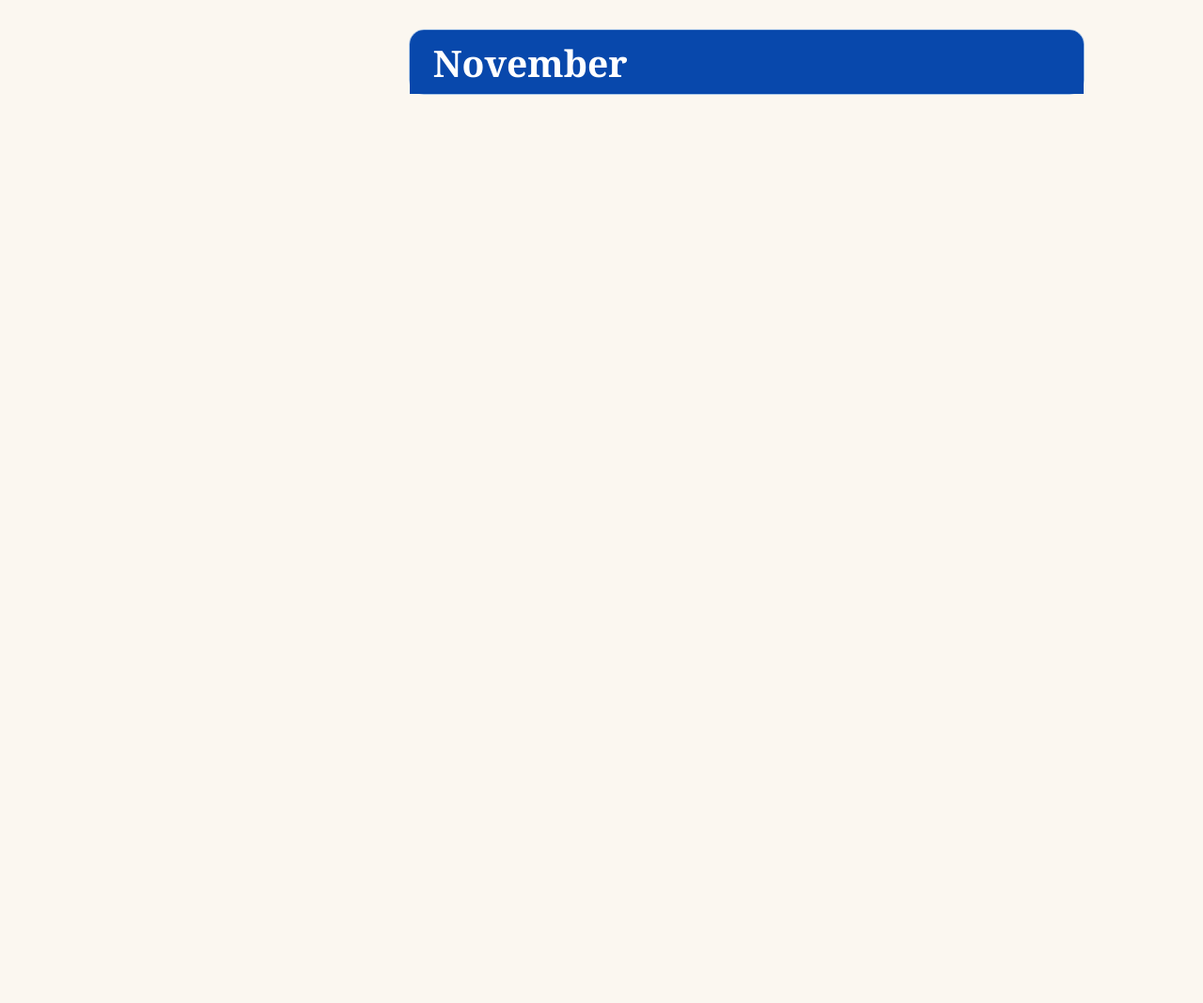
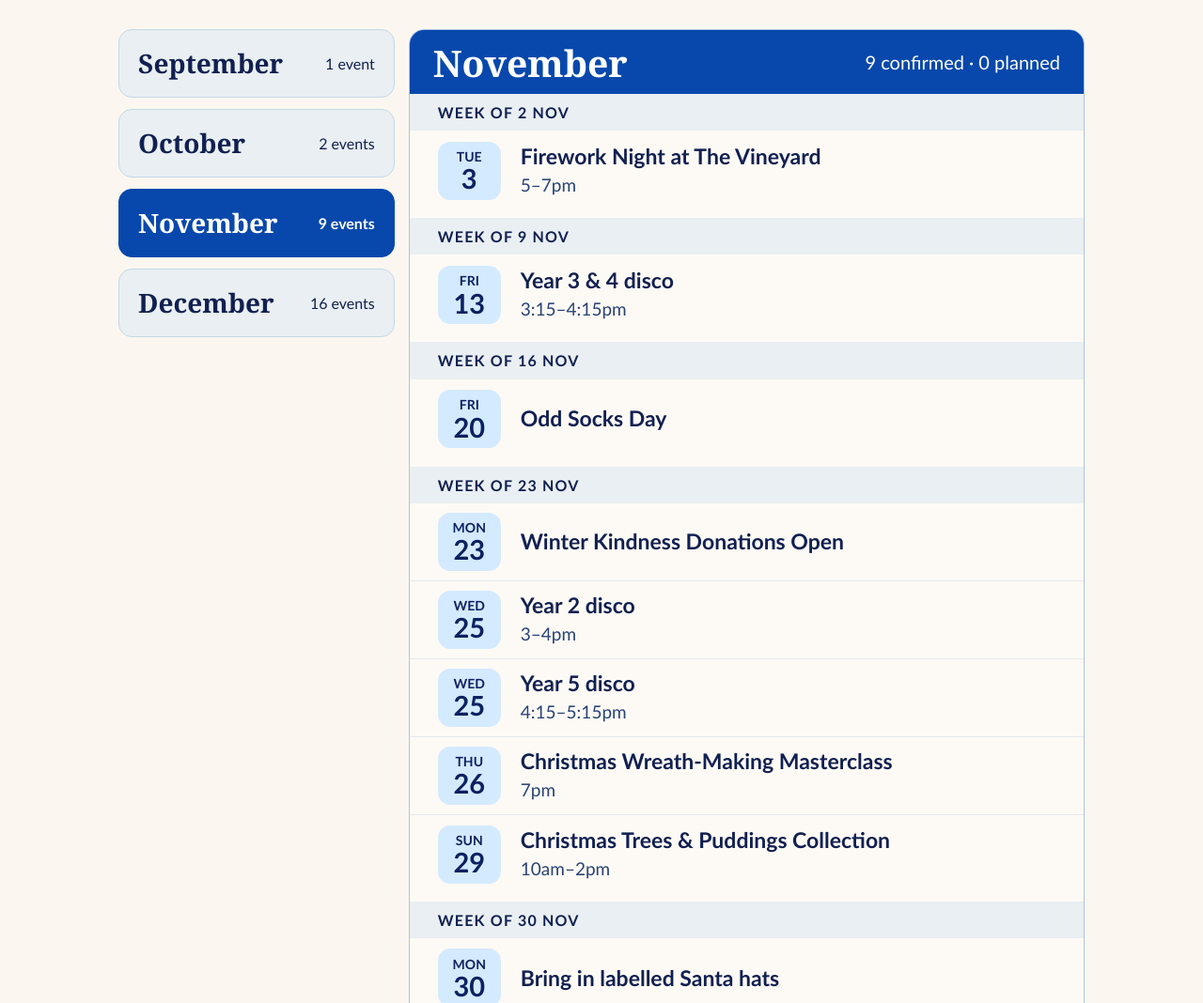
Before and after one commit to fdronoff-pr/vineyard-school-events, a plain HTML site: page public/index.html in a window 1280 px wide. Shown: the part 389-1457 px from the top of the page at 94% size. Before the commit the page ends 800 px from the top, so only its background shows below. Drawn offline with Linux system fonts and the light colour scheme.

Commit message:
Restore original UTF-8 calendar source

```diff
--- a/public/index.html
+++ b/public/index.html
@@ -197,33 +197,33 @@
   // Dates are ISO calendar dates. Times are displayed in school-local time.
   // Event data comes from the supplied autumn list and Christmas calendar.
   const data = [
-    ['2026-09-11', 'Stay and play, ice cream van', '3:15-4:30pm'],
-    ['2026-10-01', 'Who's behind the mask inflatable run', '4:30-5:15pm'],
+    ['2026-09-11', 'Stay and play, ice cream van', '3:15–4:30pm'],
+    ['2026-10-01', 'Who’s behind the mask inflatable run', '4:30–5:15pm'],
     ['2026-10-16', 'Pyjama Day'],
-    ['2026-11-03', 'Firework Night at The Vineyard', '5-7pm'],
-    ['2026-11-13', 'Year 3 & 4 disco', '3:15-4:15pm'],
+    ['2026-11-03', 'Firework Night at The Vineyard', '5–7pm'],
+    ['2026-11-13', 'Year 3 & 4 disco', '3:15–4:15pm'],
     ['2026-11-20', 'Odd Socks Day'],
     ['2026-11-23', 'Winter Kindness Donations Open'],
-    ['2026-11-25', 'Year 2 disco', '3-4pm'],
-    ['2026-11-25', 'Year 5 disco', '4:15-5:15pm'],
+    ['2026-11-25', 'Year 2 disco', '3–4pm'],
+    ['2026-11-25', 'Year 5 disco', '4:15–5:15pm'],
     ['2026-11-26', 'Christmas Wreath-Making Masterclass', '7pm'],
-    ['2026-11-29', 'Christmas Trees & Puddings Collection', '10am-2pm'],
+    ['2026-11-29', 'Christmas Trees & Puddings Collection', '10am–2pm'],
     ['2026-11-30', 'Bring in labelled Santa hats'],
-    ['2026-12-02', 'Winter Kindness Workshop', '3:15-4:15pm'],
+    ['2026-12-02', 'Winter Kindness Workshop', '3:15–4:15pm'],
     ['2026-12-04', 'Christmas Shoeboxes & Thank You Biscuits Deadline', '9am'],
     ['2026-12-07', 'Silent Auction Starts'],
-    ['2026-12-08', 'Christmas Concert: Year 6 & Emerald Class', '9:30-10:30am'],
-    ['2026-12-08', 'Christmas Concert: Year 5 & Ruby Class', '11am-12pm'],
-    ['2026-12-08', 'Christmas Concert: Year 4 & Sapphire Class', '2-3pm'],
-    ['2026-12-09', 'KS1 Christmas Concert: Year 2 families', '9:30-10:30am'],
-    ['2026-12-10', 'KS1 Christmas Concert: Year 1 families', '2-3pm'],
-    ['2026-12-10', 'Christmas Community Evening', '6-8pm'],
-    ['2026-12-11', 'Opal Christmas Nativity', '9:30-10:30am'],
+    ['2026-12-08', 'Christmas Concert: Year 6 & Emerald Class', '9:30–10:30am'],
+    ['2026-12-08', 'Christmas Concert: Year 5 & Ruby Class', '11am–12pm'],
+    ['2026-12-08', 'Christmas Concert: Year 4 & Sapphire Class', '2–3pm'],
+    ['2026-12-09', 'KS1 Christmas Concert: Year 2 families', '9:30–10:30am'],
+    ['2026-12-10', 'KS1 Christmas Concert: Year 1 families', '2–3pm'],
+    ['2026-12-10', 'Christmas Community Evening', '6–8pm'],
+    ['2026-12-11', 'Opal Christmas Nativity', '9:30–10:30am'],
     ['2026-12-11', 'Gems Christmas Afternoon', '2:30pm'],
     ['2026-12-13', 'Christmas Collection Pot Deadline'],
     ['2026-12-14', 'Elfridges Donations Deadline', '', 'New and unused gifts'],
     ['2026-12-15', 'Silent Auction Closes'],
-    ['2026-12-17', 'Christmas Celebration Day', '', 'Santa visits Reception, KS1 and Gems. Elfridges for Years 3-5, Christmas lunch, Christmas jumpers and Year 6 elf dress-up.'],
+    ['2026-12-17', 'Christmas Celebration Day', '', 'Santa visits Reception, KS1 and Gems. Elfridges for Years 3–5, Christmas lunch, Christmas jumpers and Year 6 elf dress-up.'],
     ['2026-12-18', 'End of Term: Early Finish', '1:30pm']
   ];
   const eventsByMonth = new Map();
@@ -314,7 +314,7 @@
     const selectedEvents = monthEvents(year, month);
     const confirmed = selectedEvents.filter((event) => event.status === 'confirmed').length;
     title.textContent = monthName(month);
-    summary.textContent = confirmed + ' confirmed � ' + (selectedEvents.length - confirmed) + ' planned';
+    summary.textContent = confirmed + ' confirmed · ' + (selectedEvents.length - confirmed) + ' planned';
     if (!selectedEvents.length) {
       eventsPanel.replaceChildren(element('p', 'empty', 'No events listed for ' + monthName(month) + ' ' + year + '.'));
       return;
```
